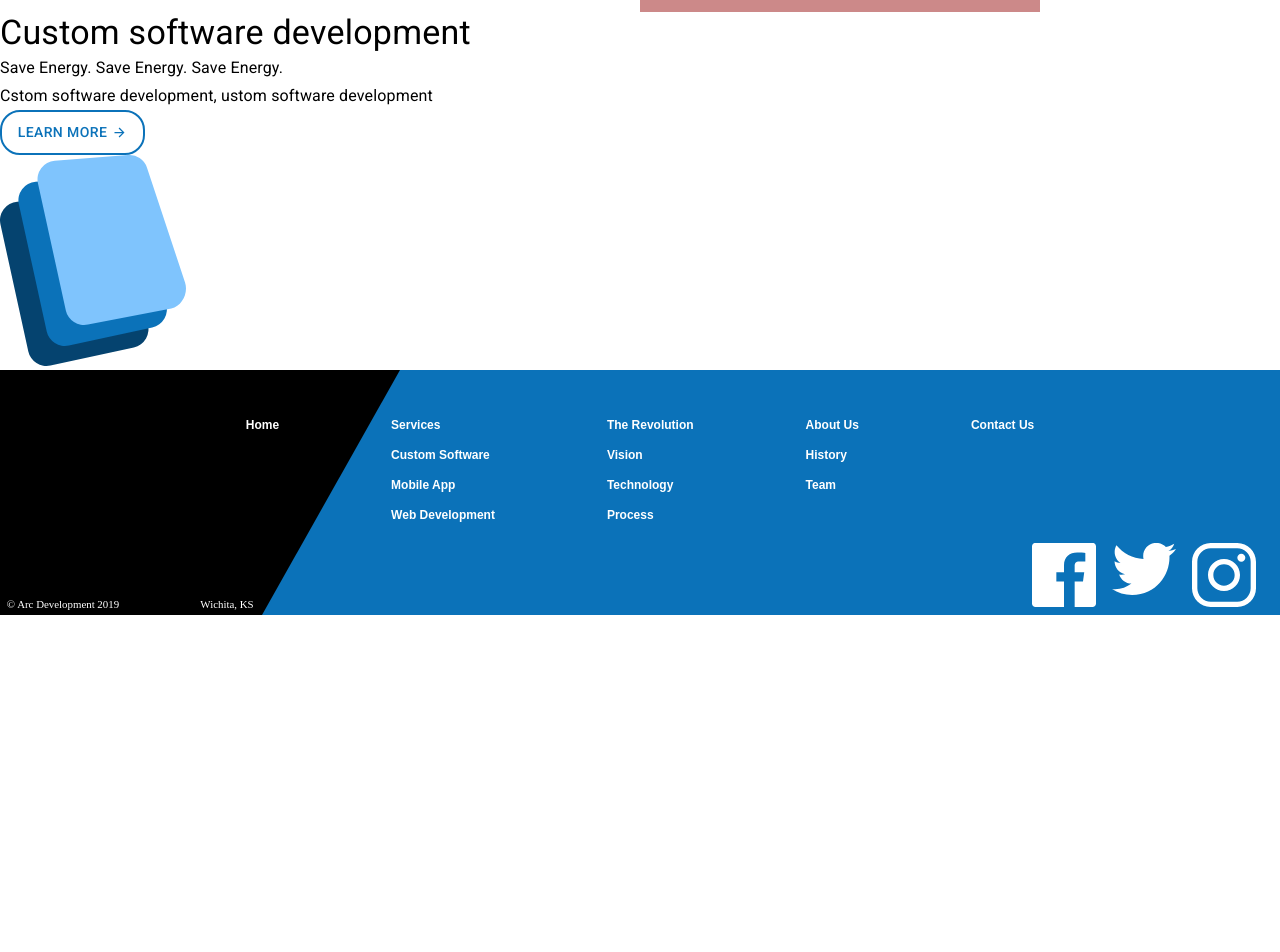
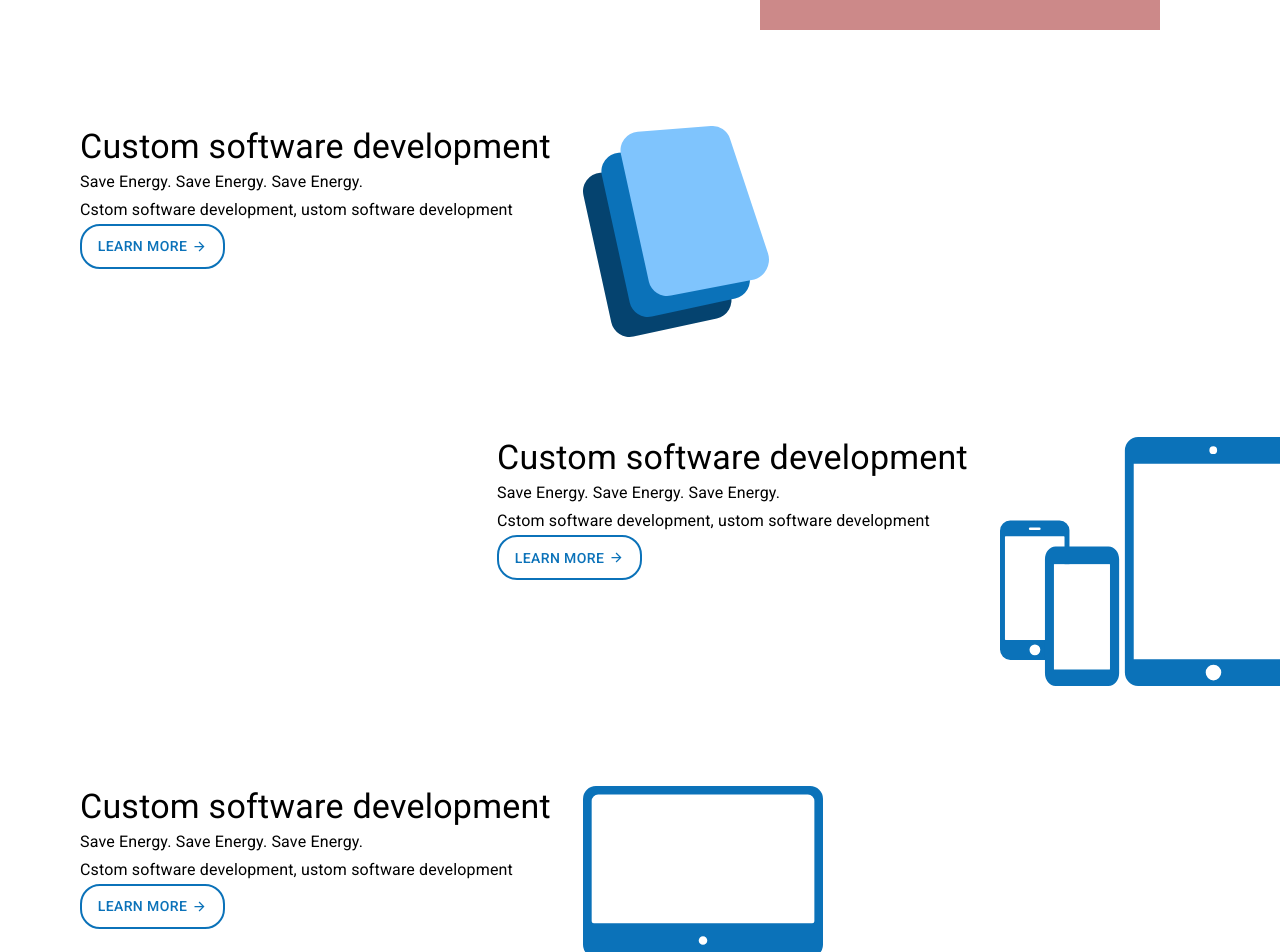
Before and after one commit to Kf-VasileMoraru/MaterialUI, a React (Create React App) app: page / in a window 1280 px wide. Shown: the part 500-1452 px from the top of the page. Before the commit the page ends 1119 px from the top, so only its background shows below. Built offline with nearby package versions, Linux system fonts and the light colour scheme.

Commit message:
home page

```diff
--- a/src/components/LandingPage.js
+++ b/src/components/LandingPage.js
@@ -1,11 +1,12 @@
 import React from 'react';
 import {makeStyles, useTheme} from '@material-ui/core/styles';
-import {Grid} from '@material-ui/core';
+import {Grid, useMediaQuery} from '@material-ui/core';
 import Button from '@material-ui/core/Button';
 import Typography from '@material-ui/core/Typography';
 import ButtonArrow from './ui/ButtonArrow';
 import customSoft from '../assets/Custom Software Icon.svg';
-
+import mobileApp from '../assets/mobileIcon.svg';
+import webSite from '../assets/websiteIcon.svg';
 
 const useStyles = makeStyles(theme => ({
     estimateButton: {
@@ -32,6 +33,19 @@ const useStyles = makeStyles(theme => ({
     },
     buttonContainer: {
         marginTop: '1em'
+    },
+    icon: {
+        width:200,
+        marginLeft: '2em',
+        [theme.breakpoints.down('xs')]: {
+            marginLeft: '0em'
+        },
+    },
+    serviceContainer: {
+        marginTop: '6em',
+        [theme.breakpoints.down('sm')]: {
+            padding: 25
+        },
     }
 
 }));
@@ -39,13 +53,13 @@ const useStyles = makeStyles(theme => ({
 export default function LandingPage() {
     const classes = useStyles();
     const theme = useTheme();
-
+    const machesSM = useMediaQuery(theme.breakpoints.down('sm'));
 
     return (
         <Grid container direction={'column'}>
-            <Grid item>{/*--------------1----------------*/}
-                <Grid container justify={'center'} alignItems={'center'} >
-                    <Grid item sm>
+            <Grid item>{/*--------------1----------------*/}6
+                <Grid container justify={'center'} alignItems={'center'}>
+                    <Grid item sm style={{minWidth: '21em'}}>
                         <Typography align='center' variant={'h2'}>Bring wet coast technology <br/> to the
                             MidWest</Typography>
                         <Grid container justify={'center'} className={classes.buttonContainer}>
@@ -60,32 +74,61 @@ export default function LandingPage() {
                             </Grid>
                         </Grid>
                     </Grid>
-                    <Grid item sm>
+                    <Grid container sm justify={'center'}>
                         <div style={{height: '400px', width: '400px', background: '#cc8989'}}></div>
                     </Grid>
                 </Grid>
             </Grid>
-            <Grid item>{/*--------------2----------------*/}
-                <Grid container direction='row'>
-                    <Grid item>
-                        <Typography variant='h4'>
-                            Custom software development
-                        </Typography>
-                        <Typography variant='subtitle1'>
-                            Save Energy. Save Energy. Save Energy.
-                        </Typography>
-                        <Typography variant='subtitle1'>
-                            Cstom software development, ustom software development
-                        </Typography>
+            <Grid item className={classes.serviceContainer}> {/*--------------2----------------*/}
+                <Grid container direction='row' justify={machesSM ? 'center' : undefined}>
+                    <Grid item style={{marginLeft: machesSM ? 0 : '5em', textAlign: machesSM ? 'center' : undefined}}>
+                        <Typography variant='h4'> Custom software development </Typography>
+                        <Typography variant='subtitle1'>Save Energy. Save Energy. Save Energy.</Typography>
+                        <Typography variant='subtitle1'>Cstom software development, ustom software
+                            development</Typography>
                         <Button variant='outlined' className={classes.learnButton}>
                             <span style={{marginRight: 5}}>Learn More</span>
                             <ButtonArrow width={15} height={15} fill={theme.palette.common.arcBlue}/>
                         </Button>
                     </Grid>
+                    <Grid item className={classes.icon}>
+                        <img src={customSoft} alt="photo"/>
+                    </Grid>
                 </Grid>
             </Grid>
-            <Grid item>
-                <img src={customSoft} alt="photo"/>
+            <Grid item className={classes.serviceContainer}> {/*--------------3----------------*/}
+                <Grid container direction='row' justify={machesSM ? 'center' : 'flex-end'}>
+                    <Grid item style={{ textAlign: machesSM ? 'center' : undefined}}>
+                        <Typography variant='h4'> Custom software development </Typography>
+                        <Typography variant='subtitle1'>Save Energy. Save Energy. Save Energy.</Typography>
+                        <Typography variant='subtitle1'>Cstom software development, ustom software
+                            development</Typography>
+                        <Button variant='outlined' className={classes.learnButton}>
+                            <span style={{marginRight: 5}}>Learn More</span>
+                            <ButtonArrow width={15} height={15} fill={theme.palette.common.arcBlue}/>
+                        </Button>
+                    </Grid>
+                    <Grid item className={classes.icon} style={{marginRight: machesSM ? 0 : '5em'}}>
+                        <img src={mobileApp} alt="photo"/>
+                    </Grid>
+                </Grid>
+            </Grid>
+            <Grid item className={classes.serviceContainer}> {/*--------------4----------------*/}
+                <Grid container direction='row' justify={machesSM ? 'center' : undefined}>
+                    <Grid item style={{marginLeft: machesSM ? 0 : '5em', textAlign: machesSM ? 'center' : undefined}}>
+                        <Typography variant='h4'> Custom software development </Typography>
+                        <Typography variant='subtitle1'>Save Energy. Save Energy. Save Energy.</Typography>
+                        <Typography variant='subtitle1'>Cstom software development, ustom software
+                            development</Typography>
+                        <Button variant='outlined' className={classes.learnButton}>
+                            <span style={{marginRight: 5}}>Learn More</span>
+                            <ButtonArrow width={15} height={15} fill={theme.palette.common.arcBlue}/>
+                        </Button>
+                    </Grid>
+                    <Grid item className={classes.icon}>
+                        <img src={webSite} alt="photo"/>
+                    </Grid>
+                </Grid>
             </Grid>
         </Grid>
     );
--- a/src/components/ui/Footer.js
+++ b/src/components/ui/Footer.js
@@ -66,7 +66,7 @@ export default function Footer(props) {
     return (
         <footer className={classes.footer}>
             <Hidden mdDown>
-                <Grid container justify='center' spacing={2} className={classes.mainContainer}>
+                <Grid container justify='center' className={classes.mainContainer}>
                     <Grid item className={classes.gridItem}>
                         <Grid container direction={'column'}>
                             <Grid item component={Link} to='/' className={classes.link} onClick={() => {
```
